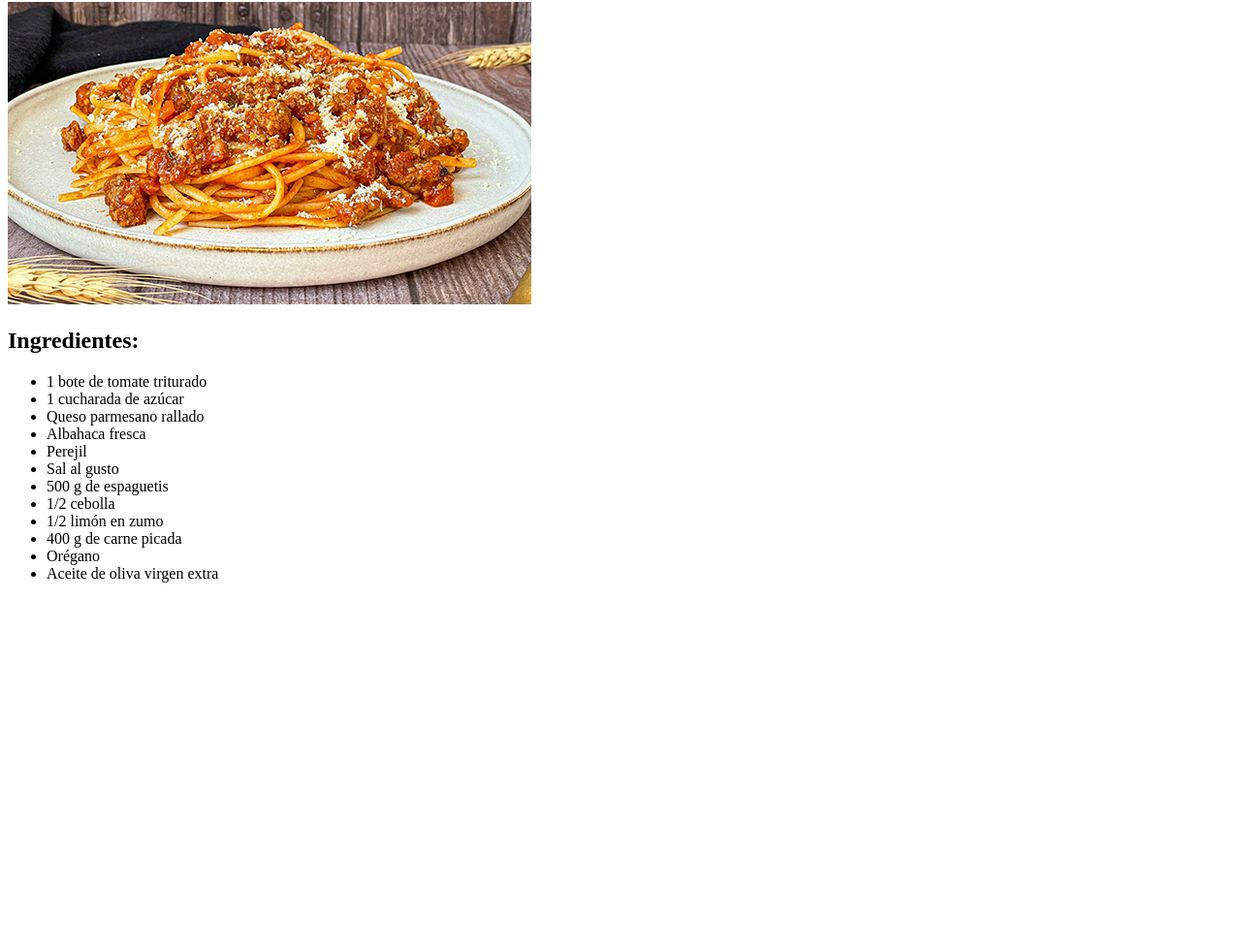
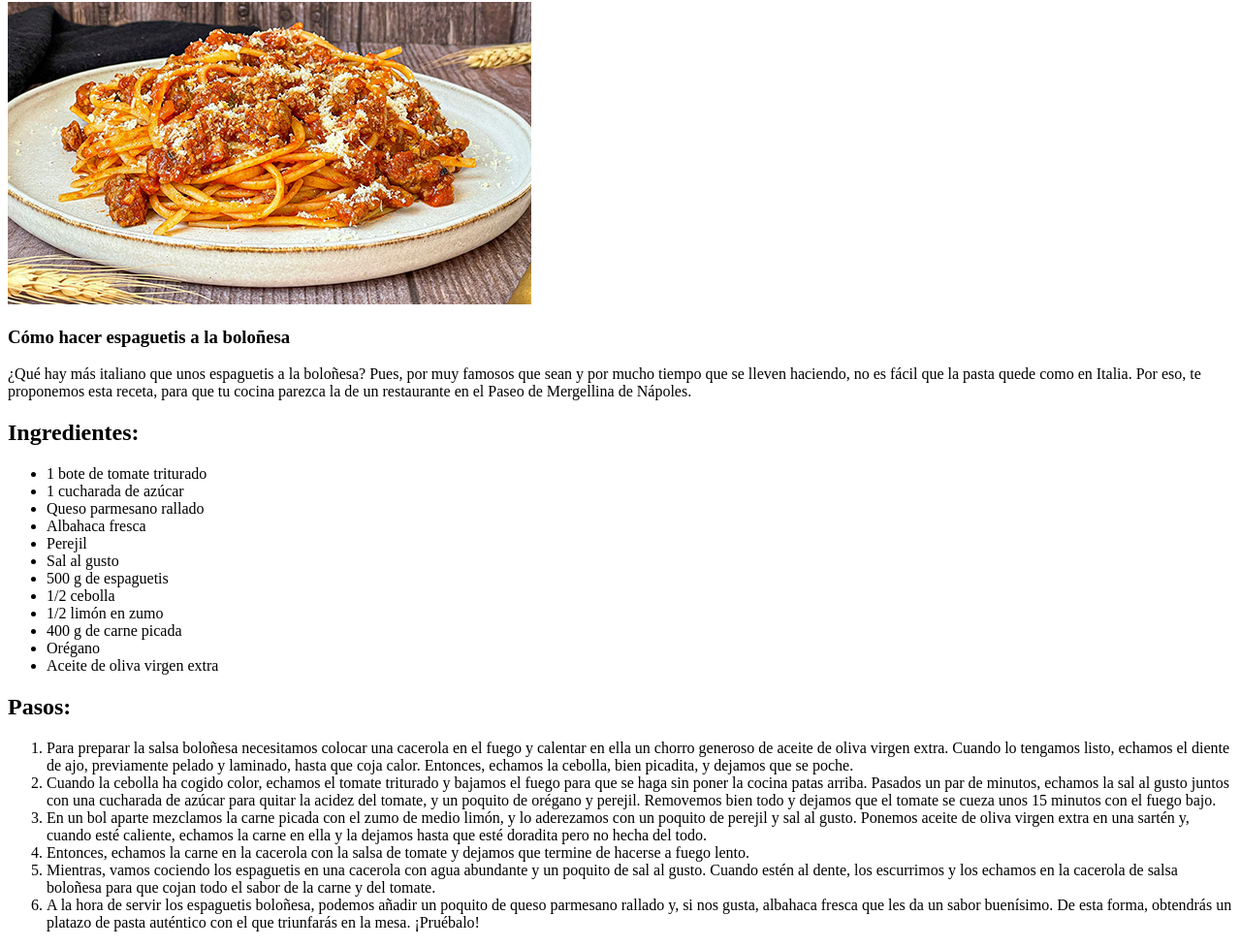
Before and after one commit to IsabelaValls14/odin-recipes, a plain HTML site: page recipes/bolognese_pasta.html in a window 1280 px wide. Shown: the part 78-1055 px from the top of the page at 97% size. Before the commit the page ends 800 px from the top, so only its background shows below. Drawn offline with Linux system fonts and the light colour scheme.

Commit message:
Final details adding recipe steps

```diff
--- a/recipes/bolognese_pasta.html
+++ b/recipes/bolognese_pasta.html
@@ -7,7 +7,12 @@
     <body>
         <h1> Espagueti a la Boloñesa</h1>
         <img src="../images/pasta.jpg" alt="Espagueti a la Boloñesa">
-
+        <h3>
+            <p>Cómo hacer espaguetis a la boloñesa</p>
+        </h3>
+        <p>¿Qué hay más italiano que unos espaguetis a la boloñesa? Pues, por muy famosos que sean y por mucho tiempo que se lleven
+        haciendo, no es fácil que la pasta quede como en Italia. Por eso, te proponemos esta receta, para que tu cocina parezca
+        la de un restaurante en el Paseo de Mergellina de Nápoles. </p>
         <h2> Ingredientes: </h2>
         <ul>
             <li>1 bote de tomate triturado</li>
@@ -22,11 +27,26 @@
             <li>400 g de carne picada</li>
             <li>Orégano</li>
             <li>Aceite de oliva virgen extra</li>
-
         </ul>
-        <p>
-
-
-        </p>
+        <h2> Pasos: </h2>
+        <ol>
+            <li>Para preparar la salsa boloñesa necesitamos colocar una cacerola en el fuego y calentar en ella un chorro generoso de
+            aceite de oliva virgen extra. Cuando lo tengamos listo, echamos el diente de ajo, previamente pelado y laminado, hasta
+            que coja calor. Entonces, echamos la cebolla, bien picadita, y dejamos que se poche.</li>
+            <li>Cuando la cebolla ha cogido color, echamos el tomate triturado y bajamos el fuego para que se haga sin poner la cocina
+            patas arriba. Pasados un par de minutos, echamos la sal al gusto juntos con una cucharada de azúcar para quitar la
+            acidez del tomate, y un poquito de orégano y perejil. Removemos bien todo y dejamos que el tomate se cueza unos 15
+            minutos con el fuego bajo.</li>
+            <li>En un bol aparte mezclamos la carne picada con el zumo de medio limón, y lo aderezamos con un poquito de perejil y sal
+            al gusto. Ponemos aceite de oliva virgen extra en una sartén y, cuando esté caliente, echamos la carne en ella y la
+            dejamos hasta que esté doradita pero no hecha del todo.</li>
+            <li>Entonces, echamos la carne en la cacerola con la salsa de tomate y dejamos que termine de hacerse a fuego lento.</li>
+            <li>Mientras, vamos cociendo los espaguetis en una cacerola con agua abundante y un poquito de sal al gusto. Cuando estén al
+            dente, los escurrimos y los echamos en la cacerola de salsa boloñesa para que cojan todo el sabor de la carne y del
+            tomate.</li>
+            <li>A la hora de servir los espaguetis boloñesa, podemos añadir un poquito de queso parmesano rallado y, si nos gusta,
+            albahaca fresca que les da un sabor buenísimo. De esta forma, obtendrás un platazo de pasta auténtico con el que
+            triunfarás en la mesa. ¡Pruébalo!</li>
+        </ol>
     </body>
 </html>
```
Also changed, not shown: recipes/acai_smoothie.html (+19 -6 lines), recipes/brownies.html (+16 -5 lines).
